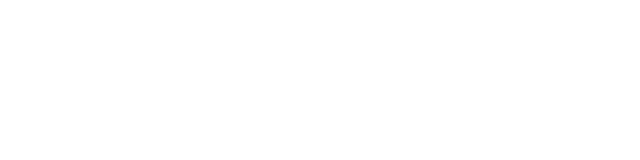
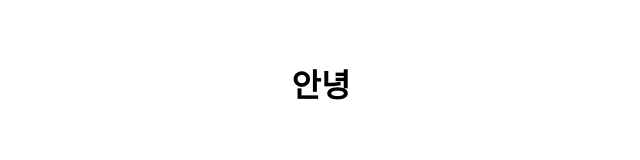
Before and after one commit to jho0078/honeychu, a Vue app in the folder frontend/: page /Admin in a window 1280 px wide. Shown: the top 160 px of the page, without its empty margins (319-959 px from the left). Built offline with nearby package versions, Linux system fonts and the light colour scheme.

Commit message:
make_admin_router

```diff
--- /dev/null
+++ b/frontend/src/components/admin/Admin.vue
@@ -0,0 +1,25 @@
+<template>
+  <div>
+    <h1>안녕</h1>
+  </div>
+</template>
+
+<script>
+export default {
+  name:'Admin',
+  components:{
+
+  },
+  data() {
+    return {
+
+  }
+},
+  methods: {
+
+  },
+}
+</script>
+
+<style>
+</style>
--- a/frontend/src/router.js
+++ b/frontend/src/router.js
@@ -5,6 +5,7 @@
 import Detail from './components/star/Detail.vue'
 import MakeCombi from './components/star/MakeCombi.vue'
 import NamkiPractice from './components/star/NamkiPractice.vue'
+import Admin from './components/admin/Admin.vue'
 Vue.use(Router)
 
 export default new Router({
@@ -42,6 +43,11 @@
       path: '/NamkiPractice',
       name: 'NamkiPractice',
       component: NamkiPractice
+    },
+    {
+      path: '/Admin',
+      name: 'Admin',
+      component: Admin
     }
 
   ]
```
